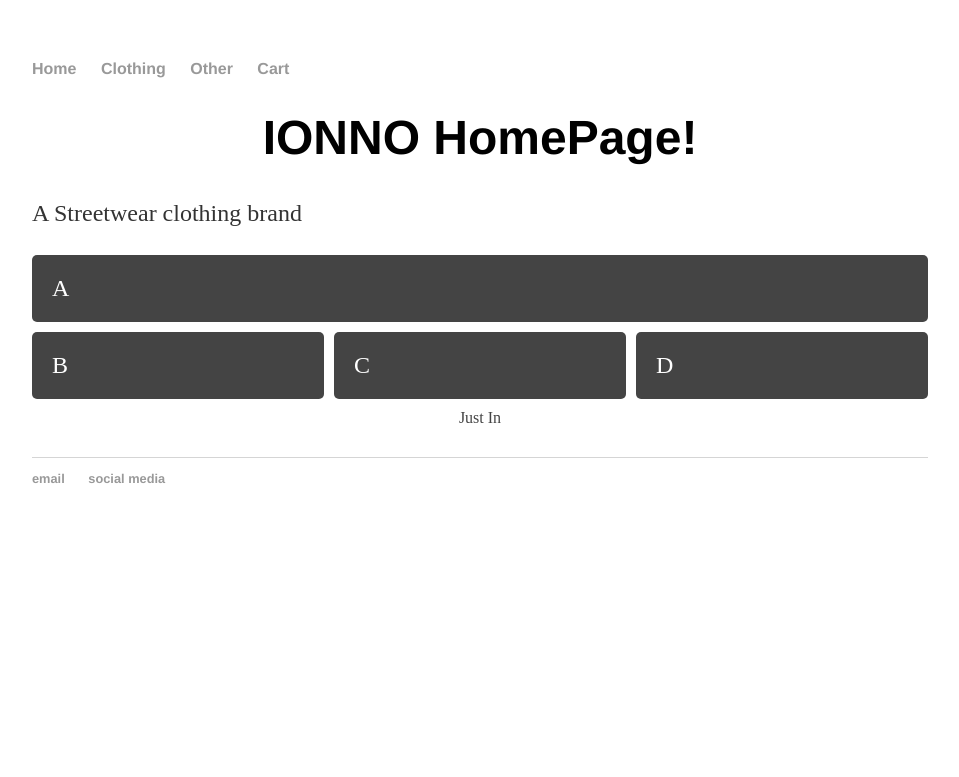
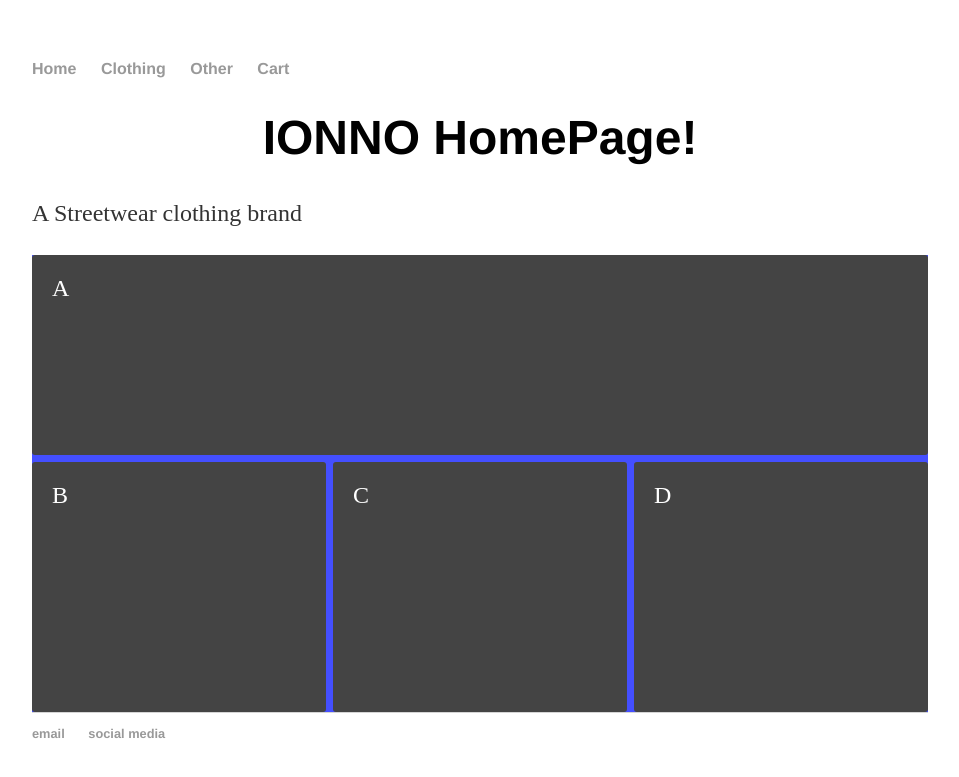
Before and after one commit to oscarreyes98/ionno.github.io, a Jekyll site: the page built from index.html, in a window 1280 px wide. Shown: the top 777 px of the page, without its empty margins (160-1119 px from the left). Built offline with Jekyll 4.4.1, drawn with Linux system fonts in a browser that asks for light colours.

Commit message:
Update index.html

```diff
--- a/index.html
+++ b/index.html
@@ -6,16 +6,16 @@ title: IONNO Home
 <style>
     .wrapper {
         display: grid;
-    	grid-gap: 10px;
+    	grid-gap: 7px;
         grid-template-columns: [col1-start] 1fr  [col2-start] 1fr  [col3-start] 1fr [col3-end];
-        grid-template-rows: [row1-start] 1fr [row2-start] 1fr [row2-end];
-        background-color: #fff;
+        grid-template-rows: [row1-start] 200px [row2-start] 250px [row2-end];
+        background-color: #444fff;
         color: #444;
     }
     .box {
         background-color: #444;
         color: #fff;
-        border-radius: 5px;
+        border-radius: 3px;
         padding: 20px;
         font-size: 150%;
     }
@@ -39,7 +39,6 @@ title: IONNO Home
 
 	<div class="wrapper">
   	  <div class="box a">A</div>
-	  <p><center>Just In</center></p>
   	  <div class="box b">B</div>
   	  <div class="box c">C</div>
 	  <div class="box d">D</div>
```
